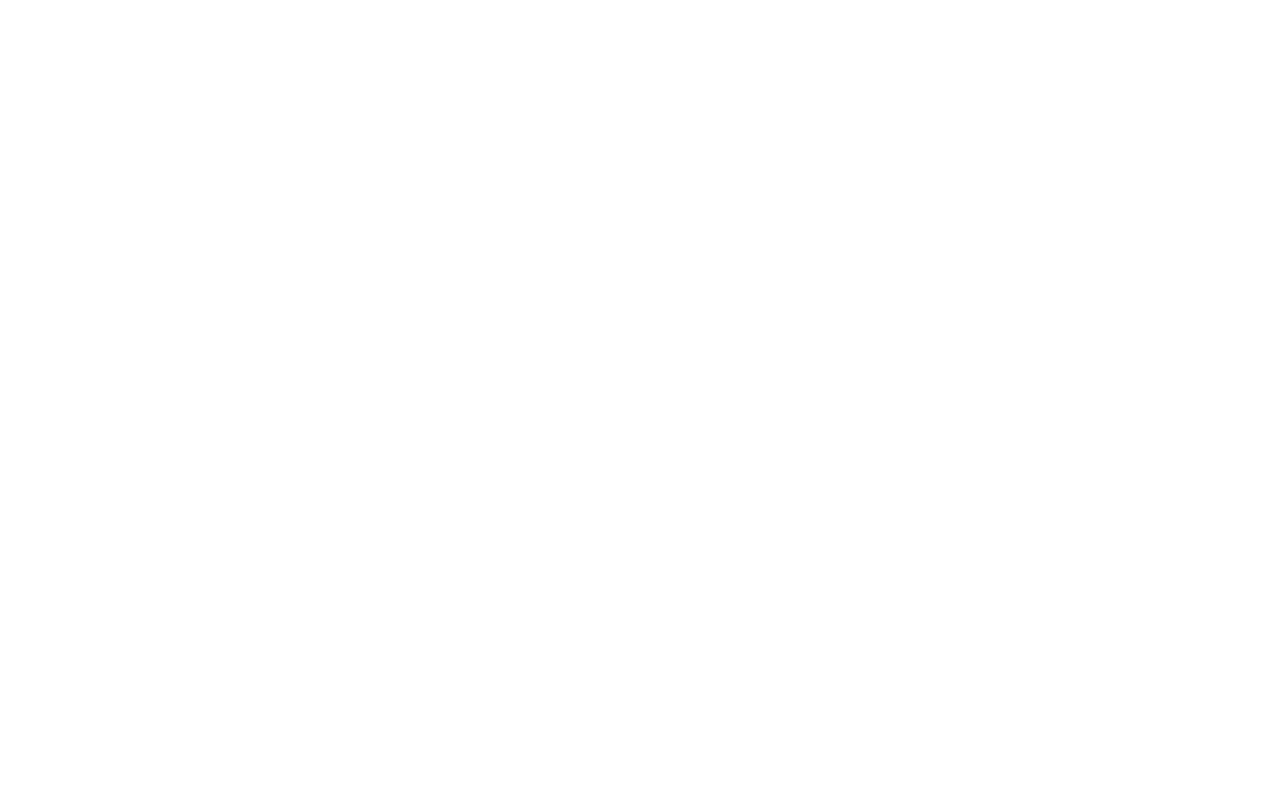
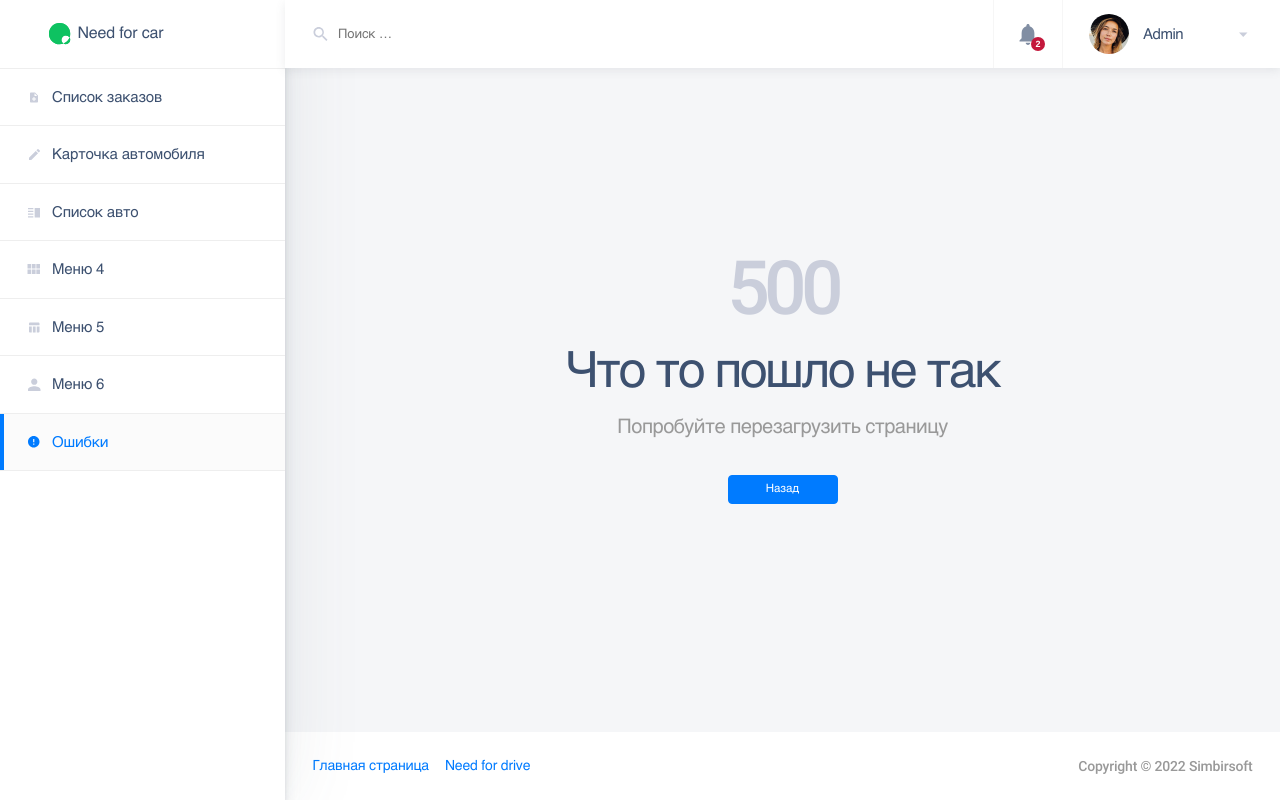
Before and after one commit to Zamdikhanov/carsharing-admin, a React (Create React App) app: page /carsharing-admin/admin/error in a window 1280 px wide. Before the commit this address had no page. Built offline with nearby package versions, Linux system fonts and the light colour scheme.

Commit message:
V-11 error page

```diff
--- a/src/App.jsx
+++ b/src/App.jsx
@@ -2,6 +2,7 @@
 import LoginPage from './pages/LoginPage/LoginPage';
 import TemplatePage from './pages/TemplatePage';
 import OrderListPage from './pages/SettingPages/OrderListPage/OrderListPage';
+import ErrorPage from './pages/SettingPages/ErrorPage/ErrorPage';
 
 function App() {
     return (
@@ -18,7 +19,7 @@
                     <Route path="menu4" element={<div>menu4</div>} />
                     <Route path="menu5" element={<div>menu5</div>} />
                     <Route path="menu6" element={<div>menu6</div>} />
-                    <Route path="menu7" element={<div>menu7</div>} />
+                    <Route path="error" element={<ErrorPage />} />
                 </Route>
             </Routes>
         </div>
--- a/src/components/SideBar/constants.jsx
+++ b/src/components/SideBar/constants.jsx
@@ -46,8 +46,8 @@
     },
     {
         id: 'link07',
-        link: '/admin/menu7',
-        linkText: 'Меню 7',
+        link: '/admin/error',
+        linkText: 'Ошибки',
         icon: () => <Menu7Svg className={css.link_icon} />,
     },
 ];
--- /dev/null
+++ b/src/pages/SettingPages/ErrorPage/ErrorPage.jsx
@@ -0,0 +1,25 @@
+import { Link } from 'react-router-dom';
+import css from './ErrorPage.module.scss';
+
+function ErrorPage() {
+    return (
+        <div className={css.container}>
+            <div className={css.error_content}>
+                <div className={css.error_content__code}>
+                    500
+                </div>
+                <div className={css.error_content__message}>
+                    Что то пошло не так
+                </div>
+                <div className={css.error_content__tip}>
+                    Попробуйте перезагрузить страницу
+                </div>
+                <Link className={css.error_content__button} to={-1}>
+                    Назад
+                </Link>
+            </div>
+        </div >
+    )
+}
+
+export default ErrorPage;
--- /dev/null
+++ b/src/pages/SettingPages/ErrorPage/ErrorPage.module.scss
@@ -0,0 +1,73 @@
+@import '../../../styles/variables';
+@import '../../../styles/mixins';
+.container {
+    display: block;
+    width: 100%;
+}
+
+.error_content {
+    display: flex;
+    flex-direction: column;
+    justify-content: center;
+    align-items: center;
+    padding: 10px 18.5px;
+    margin: calc(100vh * 0.3457 - 110.624px) auto 10px;
+    max-width: 473px;
+    &__code {
+        font-family: $font_text;
+        font-style: normal;
+        font-weight: 500;
+        font-size: 75px;
+        line-height: 88px;
+        letter-spacing: -5.76923px;
+        color: $color_icon;
+        margin-bottom: 13px;
+        @media (max-width: 1023px) {
+            font-size: 64px;
+            line-height: 1.15em;
+            letter-spacing: -0.062464em;
+            margin-bottom: 8px;
+        }
+    }
+    &__message {
+        font-family: $font_title;
+        font-style: normal;
+        font-weight: 400;
+        font-size: 50px;
+        line-height: 57px;
+        text-align: center;
+        letter-spacing: -2.5px;
+        color: $color_title_text;
+        margin-bottom: 15px;
+        @media (max-width: 1023px) {
+            font-size: 40px;
+            line-height: 1.15em;
+            letter-spacing: -0.05em;
+            margin-bottom: 8px;
+        }
+        @media (max-width: 479px) {
+            font-size: 24px;
+            margin-bottom: 8px;
+        }
+    }
+    &__tip {
+        font-family: $font_title;
+        font-style: normal;
+        font-weight: 400;
+        font-size: 20px;
+        line-height: 23px;
+        text-align: center;
+        letter-spacing: -0.5px;
+        color: $color_gray_dark;
+        margin-bottom: 35px;
+        @media (max-width: 1023px) {
+            font-size: 16px;
+            line-height: 1.15em;
+            letter-spacing: -0.025em;
+            margin-bottom: 16px;
+        }
+    }
+    &__button {
+        @include button_success;
+    }
+}
--- a/src/styles/mixins.scss
+++ b/src/styles/mixins.scss
@@ -12,6 +12,10 @@
     font-size: 11.5px;
     line-height: 13px;
     letter-spacing: -0.0821429px;
+    text-decoration: none;
+    display: flex;
+    justify-content: center;
+    align-items: center;
     transition: all ease-in-out 0.3s;
     &:hover,
     &:focus {
```
